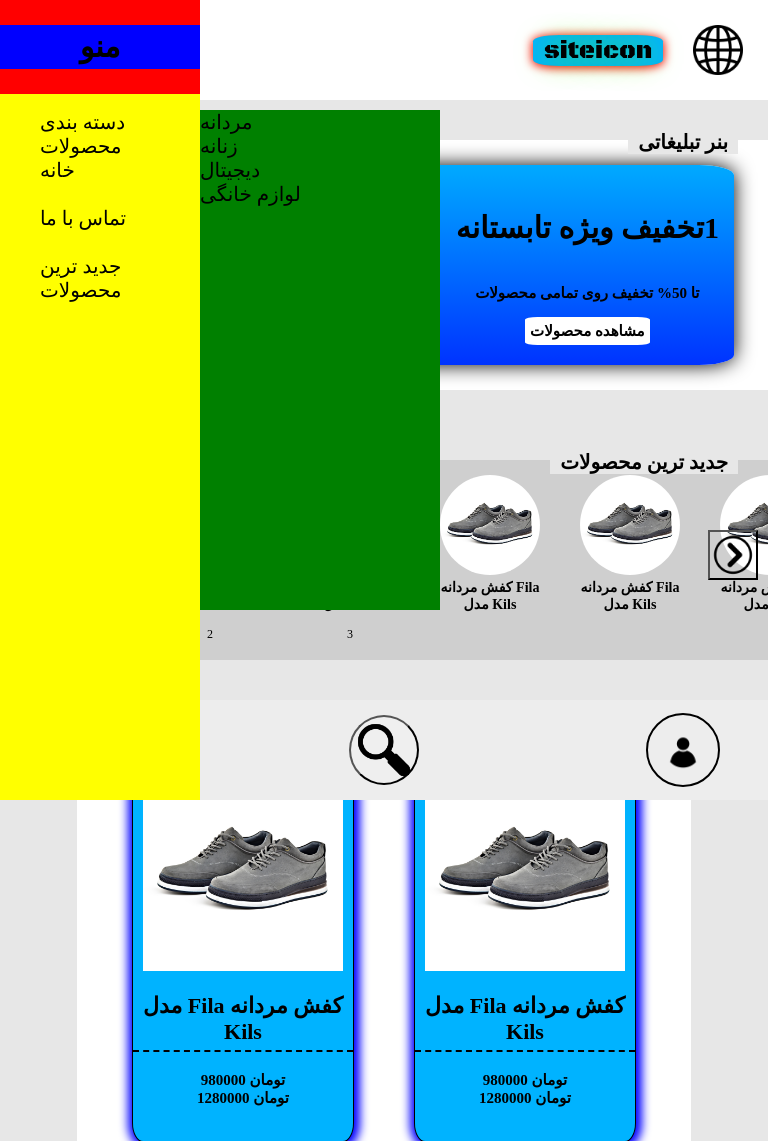
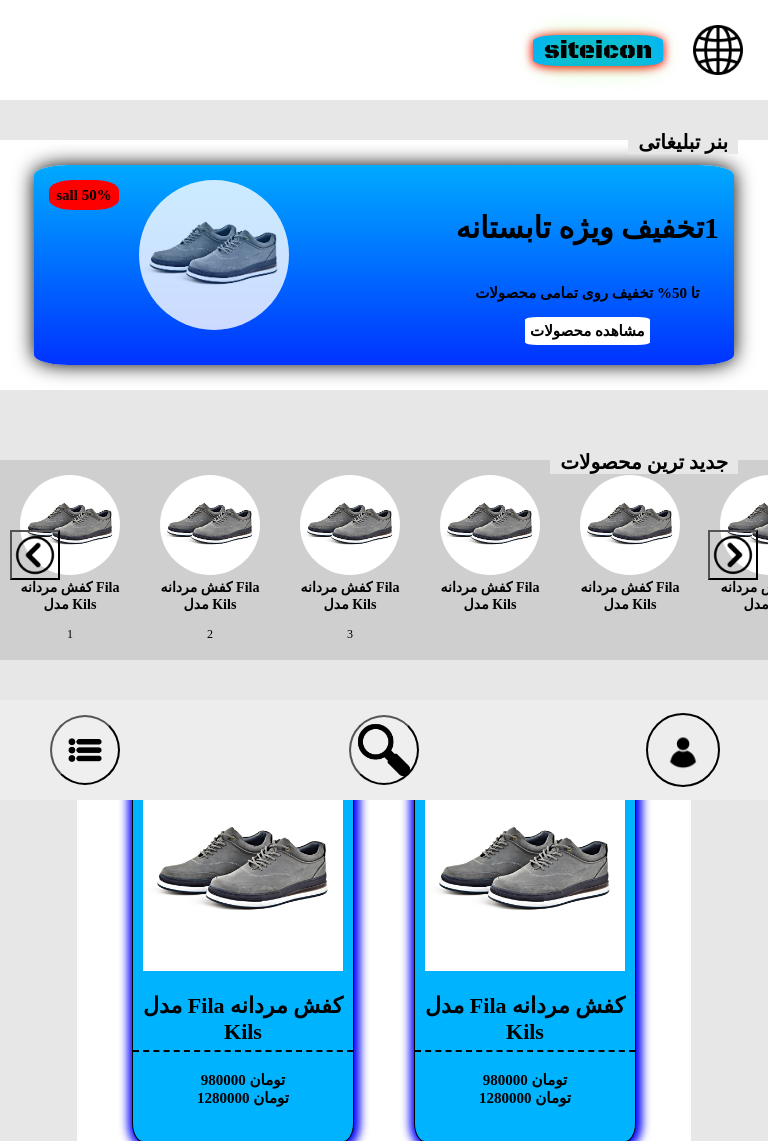
Before and after one commit to sajjadmgogan/Shopping-Website, a Python web app: template template/index.html in a window 768 px wide. Shown: the top 1141 px of the page. Run offline with Jinja, Linux system fonts and the light colour scheme; the template is opened without the code that fills it, so the values that code supplies are empty.

Commit message:
Configuration for various devices_labtap created and tablet creating_menu strip created

```diff
--- a/static/css/index.css
+++ b/static/css/index.css
@@ -964,12 +964,16 @@ body
         box-shadow: 0 0 20px red;
     }
 
+    #menufooter:active #menu_strip
+    {
+        display: flex;
+    }
+
     #menufooter img
     {
-        width: 100%;
-        height: 100%;
+        width: 70px;
+        height: 70px;
         border-radius: 50%;
-        border: 2px solid black;
     }
 
     /* --------------- seachbox ---------------- */
@@ -993,13 +997,13 @@ body
         font-size: 10px;
 
     }
-
+    /* --------------- menu strip ---------------- */
     #menu_strip
     {
         width: 200px;
         height: 100%;
-        background-color: red;
-        display: flex;
+        background-color: rgb(220, 220, 220);
+        display: none;
         flex-direction: column;
         position: fixed;
         top: 0;
@@ -1015,49 +1019,88 @@ body
         align-items: center;
         justify-content: center;
         font-size: 30px;
-        background-color: blue;
     }
 
     #menu_strip_list
     {
         width: 100%;
         height: 100%;
-        background-color: yellow;
+        border-top: 2px solid black;
     }
 
     #menu_strip_list ul
     {
         list-style: none;
+        padding: 0px;
+        margin: 0;
+        direction: rtl;
     }
 
     #ul_menu_strip_list
     {
+        display: flex;
+        flex-direction: column;
+    }
+
+    #ul_menu_strip_list > li > a
+    {
+        display: block;
+        padding: 10px;
+    }
+
+    #ul_menu_strip_list > li > a:active
+    {
+        background-color: red;
+    }
+
+    #ul_menu_strip_list > li:hover > #dropdown_menu_strip_list
+    {
         display: grid;
-        grid-template-columns: repeat(1,1fr);
-        grid-template-rows: repeat(10,1fr);
     }
 
     #ul_menu_strip_list li
     {
         position: relative;
+        margin: 0;
     }
 
     #ul_menu_strip_list a
     {
         text-decoration: none;
         color: black;
-        font-size: 20px;
+        font-size: 18px;
     }
 
     #dropdown_menu_strip_list
     {
+        display: none;
+        grid-template-columns: repeat(3,1fr);
+        grid-auto-rows: 40px;
         direction: rtl;
-        width: 200px;
-        height: 500px;
+        width: 500px;
+        height: 300px;
         position: absolute;
         top: 0;
         left: 100%;
         z-index: 14999;
-        background-color: green;
+        overflow-y: auto;
+        background-color: rgb(235, 235, 235);
+        border: 1px solid rgb(202, 202, 202);
     }
+
+    #dropdown_menu_strip_list > li > a
+    {
+        display: block;
+        padding: 10px;
+    }
+
+    #dropdown_menu_strip_list > li > a:active
+    {
+        background-color: red;
+    }
+
+    #dropdown_menu_strip_list a
+    {
+        font-size: 15px;
+    };
 }
--- a/static/js/index.js
+++ b/static/js/index.js
@@ -7,6 +7,8 @@ var btn_right_pro_con1 = document.getElementById("btn_right");
 var btn_left_pro_con2 = document.getElementById("btn_left");
 var banner_slider = document.getElementById("banner_container");
 var banners = document.querySelectorAll(".banner");
+var menu_strip_btn = document.getElementById("menufooterimg");
+var menu_strip = document.getElementById("menu_strip");
 var styl = getComputedStyle(banners[0])
 var widths = 0;
 var current = 0;
@@ -42,6 +44,10 @@ setInterval(function(){
     }
 },100)
 
+menu_strip_btn.addEventListener('click' , function(){
+    menu_strip.style.display = "flex";
+})
+
 
 
 search_button.addEventListener('click' , function(){
@@ -56,9 +62,10 @@ search_button_nav.addEventListener('click' , function(){
 
 document.addEventListener("click", function(e){
 
-    if(!search_box.contains(e.target) && e.target !== search_button && e.target !== search_button_nav){
+    if(!search_box.contains(e.target) && !menu_strip.contains(e.target) && e.target !== search_button && e.target !== search_button_nav && e.target !== menu_strip_btn){
 
         search_box.style.display = "none";
+        menu_strip.style.display = "none";
 
     }
 
--- a/template/index.html
+++ b/template/index.html
@@ -389,7 +389,7 @@
     <div id="footermenu">
         <a id="loginsinin" href="#"><img src="../static/image/profile.png" alt="profile"></a>
         <button id="searchboxfooter"><img id="searchboxfooterimg" src="../static/image/searchicon.png" alt="search icon"></button>
-        <a id="menufooter" href="#"><img src="../static/image/menu.png" alt="menu"></a>
+        <button id="menufooter"><img id="menufooterimg" src="../static/image/menu.png" alt="menu"></button>
     </div>
 
     <div id="menu_strip">
@@ -399,6 +399,22 @@
                 <li>
                     <a href="#">دسته بندی محصولات</a>
                     <ul id="dropdown_menu_strip_list">
+                        <li><a href="#">مردانه</a></li>
+                        <li><a href="#">زنانه</a></li>
+                        <li><a href="#">دیجیتال</a></li>
+                        <li><a href="#">لوازم خانگی</a></li>
+                        <li><a href="#">مردانه</a></li>
+                        <li><a href="#">زنانه</a></li>
+                        <li><a href="#">دیجیتال</a></li>
+                        <li><a href="#">لوازم خانگی</a></li>
+                        <li><a href="#">مردانه</a></li>
+                        <li><a href="#">زنانه</a></li>
+                        <li><a href="#">دیجیتال</a></li>
+                        <li><a href="#">لوازم خانگی</a></li>
+                        <li><a href="#">مردانه</a></li>
+                        <li><a href="#">زنانه</a></li>
+                        <li><a href="#">دیجیتال</a></li>
+                        <li><a href="#">لوازم خانگی</a></li>
                         <li><a href="#">مردانه</a></li>
                         <li><a href="#">زنانه</a></li>
                         <li><a href="#">دیجیتال</a></li>
```
